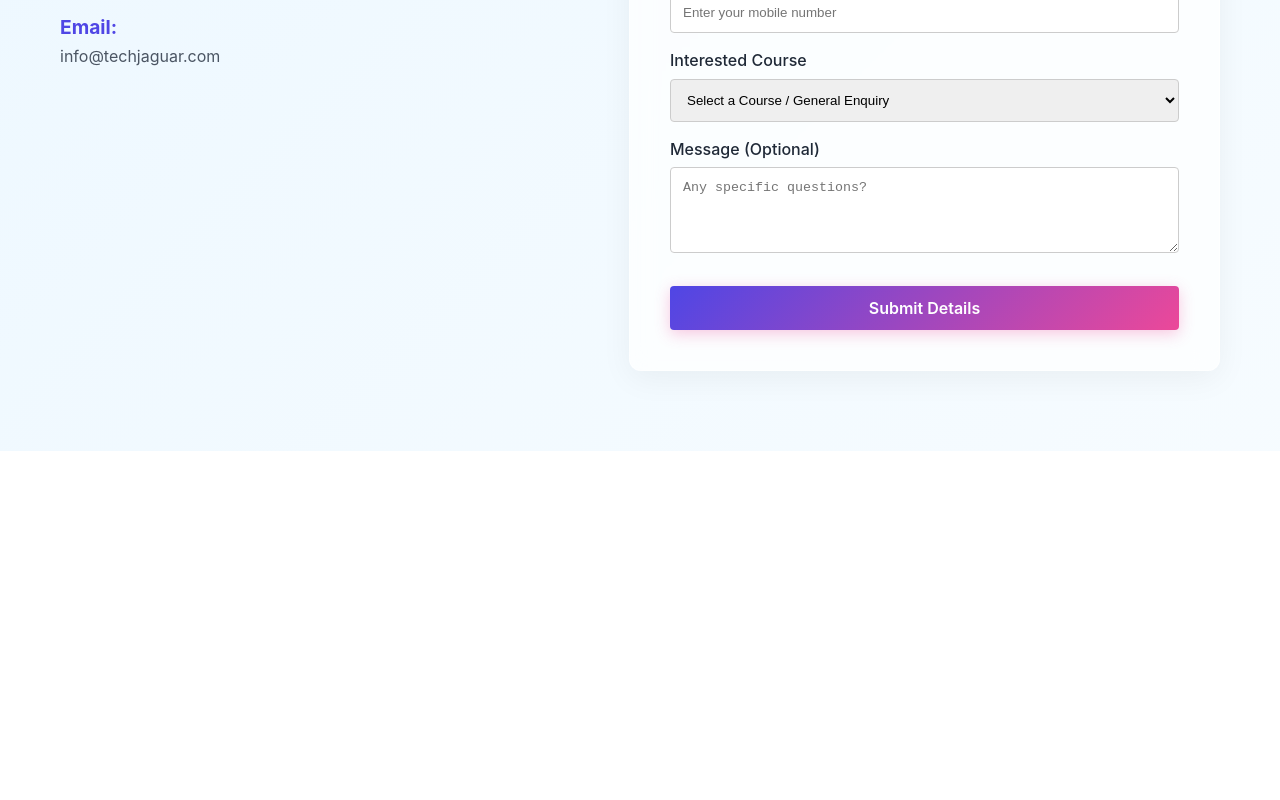
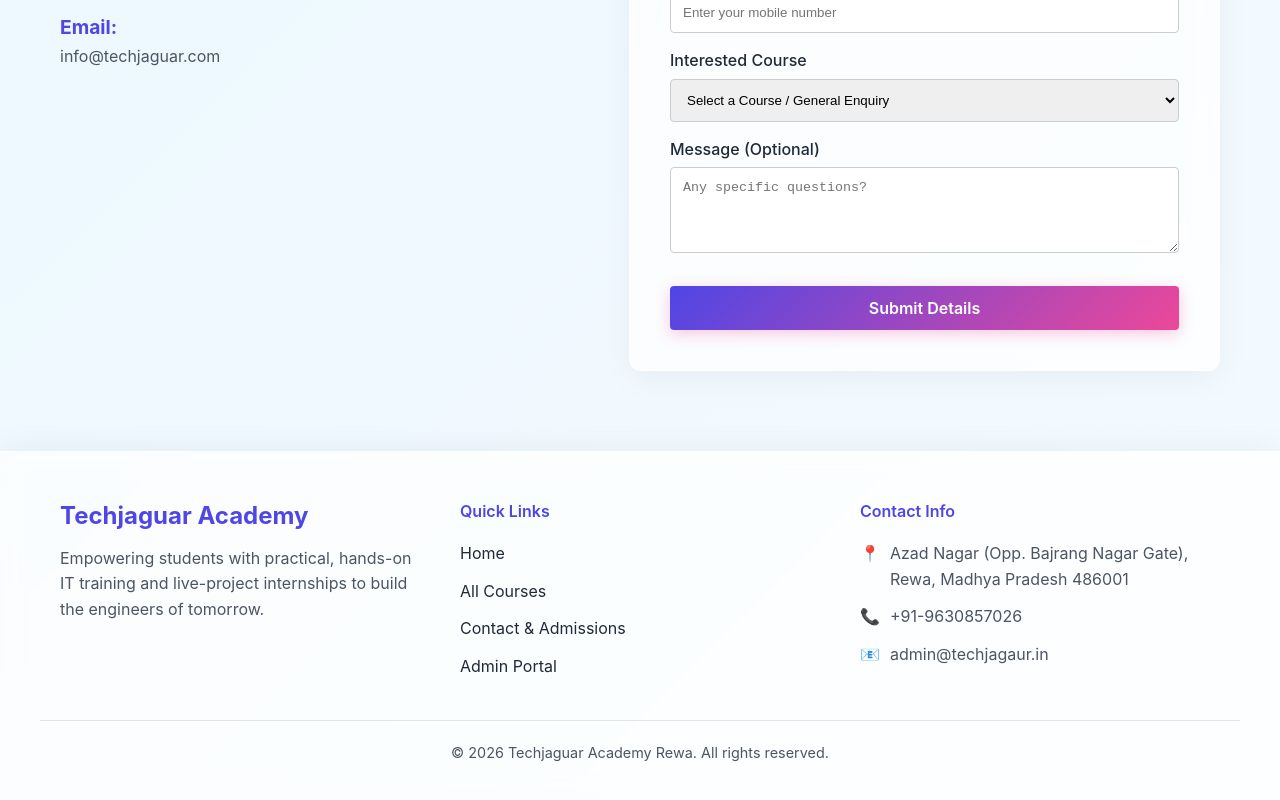
Before and after one commit to AlokGautam11/Techjagaur, a Next.js app in the folder frontend/: page /contact in a window 1280 px wide. Shown: the part 715-1515 px from the top of the page. Before the commit the page ends 1166 px from the top, so only its background shows below. Built offline with nearby package versions, Linux system fonts and the light colour scheme.

Commit message:
Add professional Footer component, update contact phone number

```diff
--- a/frontend/src/app/contact/page.js
+++ b/frontend/src/app/contact/page.js
@@ -32,7 +32,7 @@
             </div>
             <div style={{ marginBottom: '20px' }}>
               <h3 style={{ fontSize: '1.2rem', marginBottom: '5px' }}>Phone:</h3>
-              <p className="text-muted">+91-XXXXXXXXXX</p>
+              <p className="text-muted">+91-9630857026</p>
             </div>
             <div style={{ marginBottom: '20px' }}>
               <h3 style={{ fontSize: '1.2rem', marginBottom: '5px' }}>Email:</h3>
--- a/frontend/src/app/globals.css
+++ b/frontend/src/app/globals.css
@@ -319,3 +319,8 @@
     height: 180px;
   }
 }
+
+
+/* Footer Styles */
+.footer-link { text-decoration: none; color: var(--text-main); transition: all 0.3s ease; }
+.footer-link:hover { color: var(--primary-color); padding-left: 5px; }
--- a/frontend/src/app/layout.js
+++ b/frontend/src/app/layout.js
@@ -1,5 +1,6 @@
 import './globals.css';
 import Navbar from '@/components/Navbar';
+import Footer from '@/components/Footer';
 
 export const metadata = {
   title: 'Techjaguar Academy Rewa | Professional IT Training & Certification',
@@ -15,9 +16,12 @@
 export default function RootLayout({ children }) {
   return (
     <html lang="en">
-      <body>
+      <body style={{ display: 'flex', flexDirection: 'column', minHeight: '100vh' }}>
         <Navbar />
-        {children}
+        <div style={{ flex: '1' }}>
+          {children}
+        </div>
+        <Footer />
       </body>
     </html>
   );
--- a/frontend/src/app/page.js
+++ b/frontend/src/app/page.js
@@ -108,7 +108,7 @@
             </p>
             <ul style={{ listStyle: 'none', padding: 0, opacity: 0.9 }}>
               <li style={{ marginBottom: '10px' }}>📍 Azad Nagar (Opp. Bajrang Nagar Gate), Rewa</li>
-              <li style={{ marginBottom: '10px' }}>📞 +91-XXXXXXXXXX</li>
+              <li style={{ marginBottom: '10px' }}>📞 +91-9630857026</li>
             </ul>
           </div>
           <div style={{ flex: 1, backgroundColor: 'var(--background-white)', padding: '40px', borderRadius: '8px', color: 'var(--text-main)' }}>
--- /dev/null
+++ b/frontend/src/components/Footer.js
@@ -0,0 +1,61 @@
+import Link from 'next/link';
+
+export default function Footer() {
+  return (
+    <footer style={{
+      backgroundColor: 'rgba(255, 255, 255, 0.7)',
+      backdropFilter: 'blur(10px)',
+      borderTop: '1px solid rgba(255, 255, 255, 0.5)',
+      padding: '50px 0 20px 0',
+      marginTop: 'auto',
+      boxShadow: '0 -4px 30px rgba(0, 0, 0, 0.05)'
+    }}>
+      <div className="container" style={{ display: 'grid', gridTemplateColumns: 'repeat(auto-fit, minmax(250px, 1fr))', gap: '40px', marginBottom: '40px' }}>
+
+        {/* Brand Section */}
+        <div>
+          <h3 style={{ color: 'var(--primary-color)', marginBottom: '15px', fontWeight: 'bold', fontSize: '1.5rem' }}>Techjaguar Academy</h3>
+          <p className="text-muted" style={{ lineHeight: '1.6', marginBottom: '15px' }}>
+            Empowering students with practical, hands-on IT training and live-project internships to build the engineers of tomorrow.
+          </p>
+        </div>
+
+        {/* Quick Links */}
+        <div>
+          <h4 style={{ marginBottom: '20px', fontWeight: '600' }}>Quick Links</h4>
+          <ul style={{ listStyle: 'none', padding: 0, margin: 0, display: 'flex', flexDirection: 'column', gap: '12px' }}>
+            <li><Link href="/" className="footer-link">Home</Link></li>
+            <li><Link href="/courses" className="footer-link">All Courses</Link></li>
+            <li><Link href="/contact" className="footer-link">Contact & Admissions</Link></li>
+            <li><Link href="/admin/login" className="footer-link">Admin Portal</Link></li>
+          </ul>
+        </div>
+
+        {/* Contact Info */}
+        <div>
+          <h4 style={{ marginBottom: '20px', fontWeight: '600' }}>Contact Info</h4>
+          <ul style={{ listStyle: 'none', padding: 0, margin: 0, display: 'flex', flexDirection: 'column', gap: '12px' }}>
+            <li className="text-muted" style={{ display: 'flex', gap: '10px' }}>
+              <span>📍</span>
+              <span>Azad Nagar (Opp. Bajrang Nagar Gate), Rewa, Madhya Pradesh 486001</span>
+            </li>
+            <li className="text-muted" style={{ display: 'flex', gap: '10px' }}>
+              <span>📞</span>
+              <a href="tel:+919630857026" style={{ color: 'inherit', textDecoration: 'none' }}>+91-9630857026</a>
+            </li>
+            <li className="text-muted" style={{ display: 'flex', gap: '10px' }}>
+              <span>📧</span>
+              <a href="mailto:admin@techjagaur.in" style={{ color: 'inherit', textDecoration: 'none' }}>admin@techjagaur.in</a>
+            </li>
+          </ul>
+        </div>
+      </div>
+
+      <div className="container" style={{ borderTop: '1px solid rgba(0,0,0,0.1)', paddingTop: '20px', textAlign: 'center' }}>
+        <p className="text-muted" style={{ fontSize: '0.9rem' }}>
+          &copy; {new Date().getFullYear()} Techjaguar Academy Rewa. All rights reserved.
+        </p>
+      </div>
+    </footer>
+  );
+}
```
Also changed, not shown: frontend/public/llms.txt.
